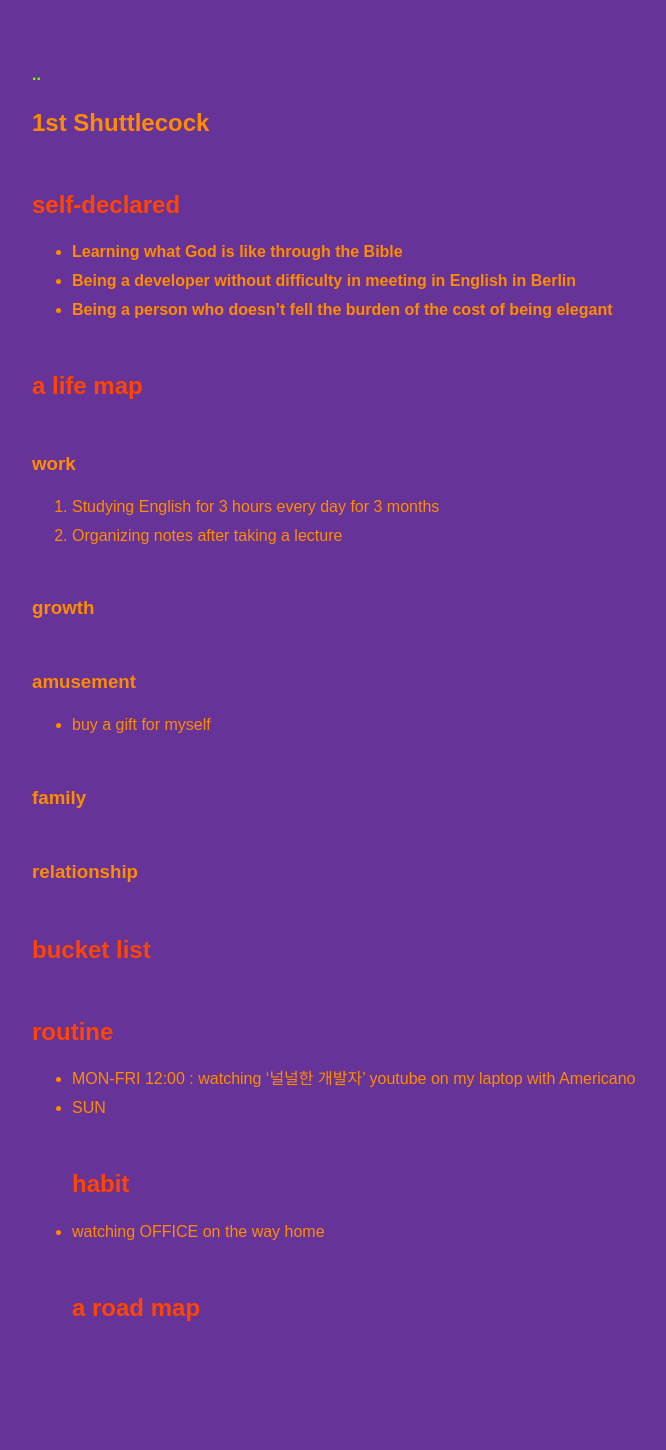
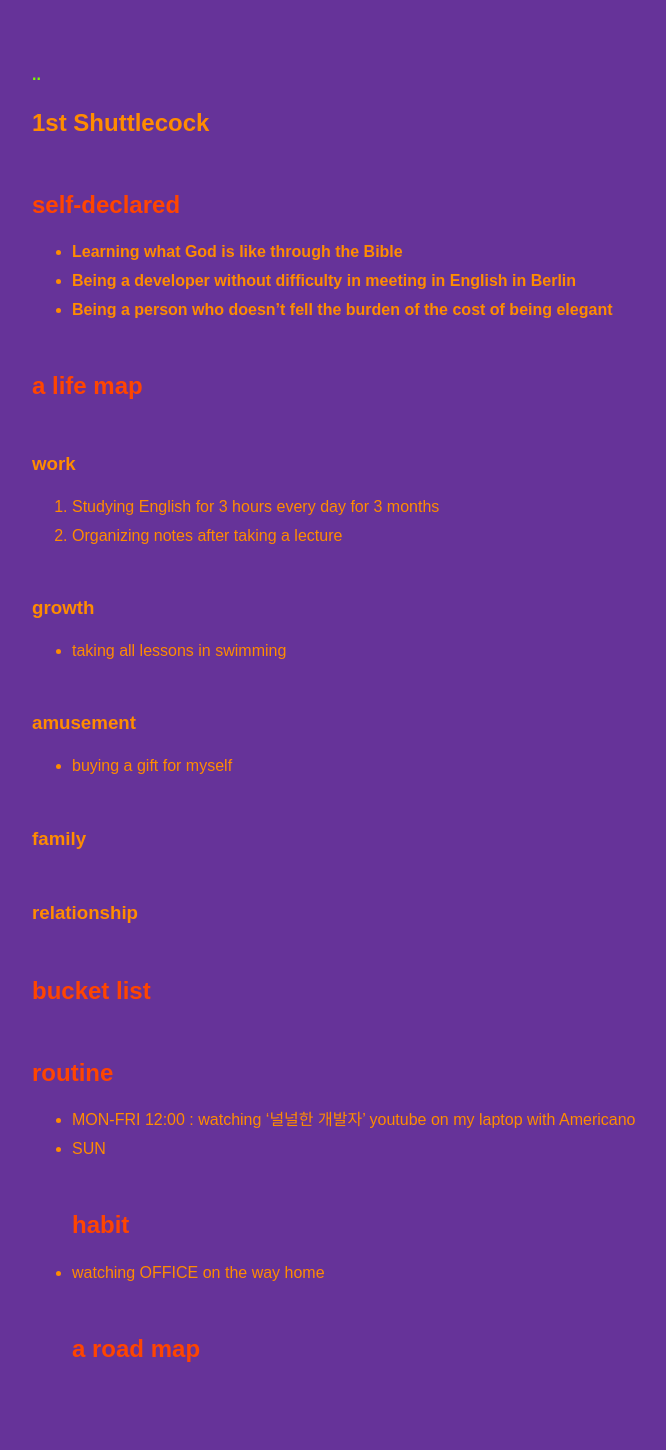
Before and after one commit to hanjicock/hanjicock.github.io, a Jekyll site: the page built from 1st_Shuttlecock.md, in a window 1280 px wide. Shown: the whole page, without its empty margins (288-954 px from the left). Built offline with Jekyll 4.4.1, drawn with Linux system fonts in a browser that asks for light colours; our own code applies the rules of GitHub Pages for plain Markdown files; before the commit the page ends 1409 px from its top, so only the background shows below that.

Commit message:
Merge remote-tracking branch 'origin/main'

```diff
--- a/1st_Shuttlecock.md
+++ b/1st_Shuttlecock.md
@@ -16,8 +16,10 @@ category: goal
 2. Organizing notes after taking a lecture
 
 ### growth
+- taking all lessons in swimming
+
 ### amusement
-- buy a gift for myself
+- buying a gift for myself
 
 ### family
 ### relationship
```
